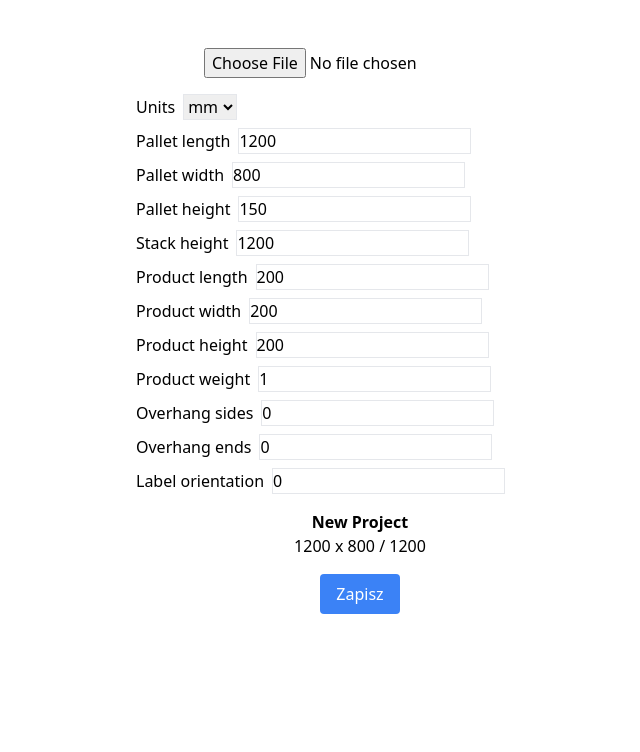
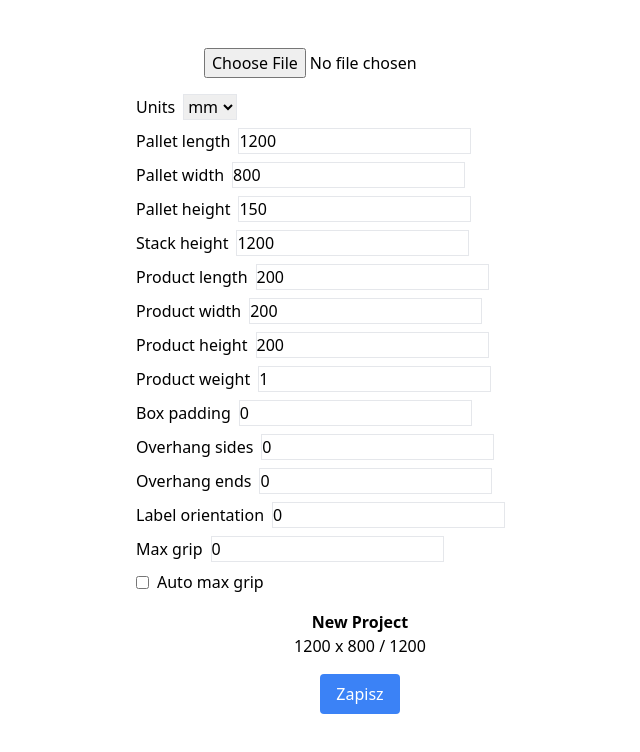
Before and after one commit to deekki/pally, a React (Vite) app in the folder pal-in/: page / in a window 1280 px wide. Shown: the top 752 px of the page, without its empty margins (280-920 px from the left). Built offline with nearby package versions, Linux system fonts and the light colour scheme.

Commit message:
feat: support box padding

```diff
--- a/pal-in/src/App.tsx
+++ b/pal-in/src/App.tsx
@@ -20,11 +20,14 @@ const defaultProject: PalletProject = {
     width: 200,
     height: 200,
     weight: 1,
+    boxPadding: 0,
   },
   labelOrientation: '0',
   units: 'mm',
   overhangSides: 0,
   overhangEnds: 0,
+  maxGrip: 0,
+  maxGripAuto: false,
   guiSettings: { PPB_VERSION_NO },
   layerTypes: [],
   layers: [],
@@ -66,11 +69,17 @@ function App() {
         length: convert(p.productDimensions.length),
         width: convert(p.productDimensions.width),
         height: convert(p.productDimensions.height),
+        boxPadding:
+          p.productDimensions.boxPadding !== undefined
+            ? convert(p.productDimensions.boxPadding)
+            : p.productDimensions.boxPadding,
       },
       overhangSides:
         p.overhangSides !== undefined ? convert(p.overhangSides) : p.overhangSides,
       overhangEnds:
         p.overhangEnds !== undefined ? convert(p.overhangEnds) : p.overhangEnds,
+      overhang: p.overhang !== undefined ? convert(p.overhang) : p.overhang,
+      maxGrip: p.maxGrip !== undefined ? convert(p.maxGrip) : p.maxGrip,
     }
   }
 
@@ -82,6 +91,10 @@ function App() {
         if (!proj.units) proj.units = 'mm'
         if (proj.overhangSides === undefined) proj.overhangSides = 0
         if (proj.overhangEnds === undefined) proj.overhangEnds = 0
+        if (proj.productDimensions.boxPadding === undefined)
+          proj.productDimensions.boxPadding = 0
+        if (proj.maxGrip === undefined) proj.maxGrip = 0
+        if (proj.maxGripAuto === undefined) proj.maxGripAuto = false
         setProject(proj)
         alert('Loaded project ' + proj.name)
       } catch (err) {
@@ -192,6 +205,15 @@ function App() {
           />
         </div>
         <div>
+          <label className="mr-2">Box padding</label>
+          <input
+            className="border"
+            type="number"
+            value={project.productDimensions.boxPadding}
+            onChange={(e) => updateProduct('boxPadding', e.target.valueAsNumber)}
+          />
+        </div>
+        <div>
           <label className="mr-2">Overhang sides</label>
           <input
             className="border"
@@ -230,6 +252,29 @@ function App() {
             }
           />
         </div>
+        <div>
+          <label className="mr-2">Max grip</label>
+          <input
+            className="border"
+            type="number"
+            value={project.maxGrip}
+            onChange={(e) =>
+              setProject((prev) => ({ ...prev, maxGrip: e.target.valueAsNumber }))
+            }
+          />
+        </div>
+        <div className="flex items-center">
+          <input
+            id="maxgripauto"
+            className="border mr-2"
+            type="checkbox"
+            checked={project.maxGripAuto}
+            onChange={(e) =>
+              setProject((prev) => ({ ...prev, maxGripAuto: e.target.checked }))
+            }
+          />
+          <label htmlFor="maxgripauto">Auto max grip</label>
+        </div>
       </div>
       <div className="mb-4">
         <p className="font-bold">{project.name}</p>
--- a/pal-in/src/data/interfaces.ts
+++ b/pal-in/src/data/interfaces.ts
@@ -16,6 +16,8 @@ export interface ProductDimensions {
   width: number
   height: number
   weight: number
+  /** optional padding added around each product box */
+  boxPadding?: number
 }
 
 export interface PatternItem {
@@ -61,6 +63,8 @@ export interface PalletProject {
   overhangSides?: number
   /** product overhang beyond pallet ends */
   overhangEnds?: number
+  /** symmetric overhang applied to both length and width */
+  overhang?: number
   guiSettings: GuiSettings
   layerTypes: LayerDefinition[]
   layers: string[]
--- a/pal-in/src/data/jsonIO.ts
+++ b/pal-in/src/data/jsonIO.ts
@@ -51,6 +51,14 @@ export async function loadFromFile(file: File): Promise<PalletProject> {
     data.productDimensions.weight < 0
   ) {
     throw new Error('Invalid dimensions')
+  }
+
+  if (
+    data.productDimensions.boxPadding !== undefined &&
+    (typeof data.productDimensions.boxPadding !== 'number' ||
+      data.productDimensions.boxPadding < 0)
+  ) {
+    throw new Error('Invalid boxPadding value')
   }
 
   if (!Array.isArray(data.layerTypes) || !Array.isArray(data.layers)) {
--- a/pal-in/src/productFit.ts
+++ b/pal-in/src/productFit.ts
@@ -4,8 +4,9 @@ export function productFits(project: PalletProject): boolean {
   const overhang = project.overhang ?? 0
   const allowedLength = project.dimensions.length + overhang
   const allowedWidth = project.dimensions.width + overhang
+  const pad = project.productDimensions.boxPadding ?? 0
   return (
-    project.productDimensions.length <= allowedLength &&
-    project.productDimensions.width <= allowedWidth
+    project.productDimensions.length + pad * 2 <= allowedLength &&
+    project.productDimensions.width + pad * 2 <= allowedWidth
   )
 }
```
Also changed, not shown: 2 other files (tests, documents, lock files or other folders).
